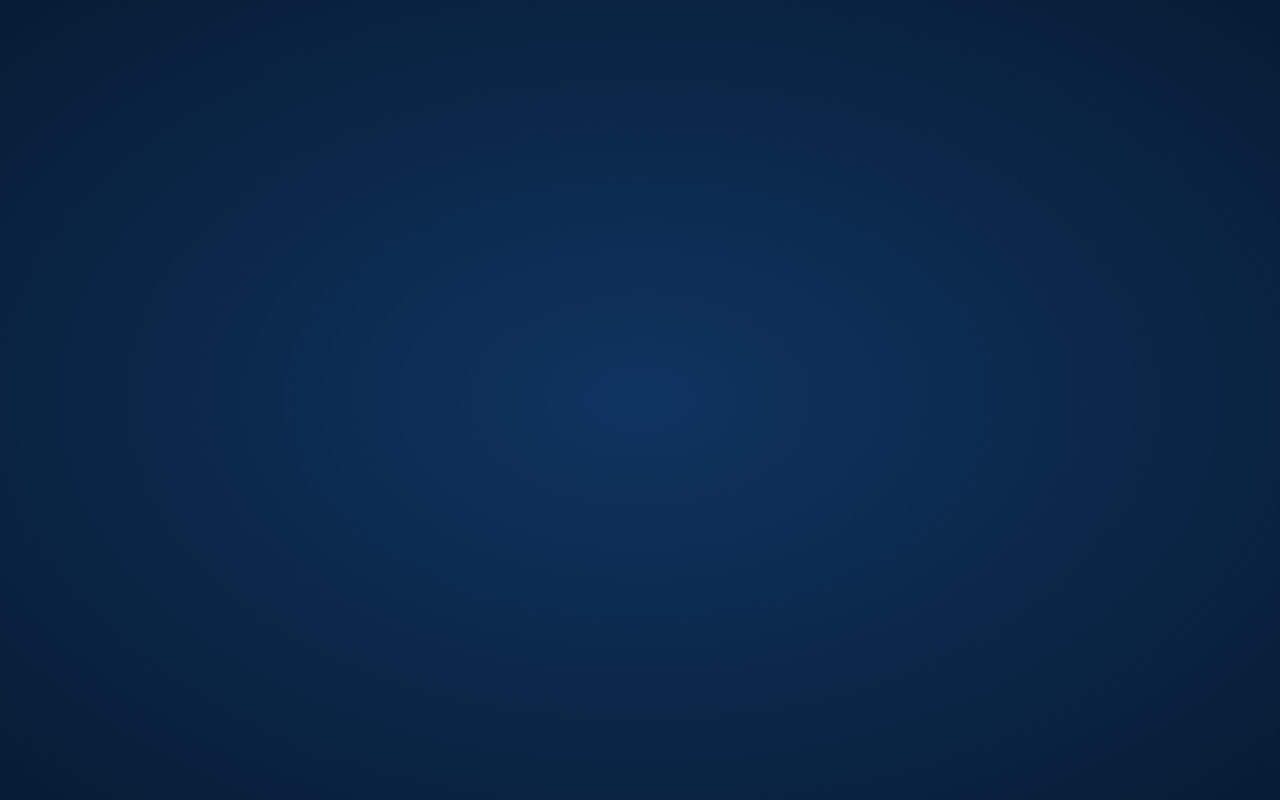
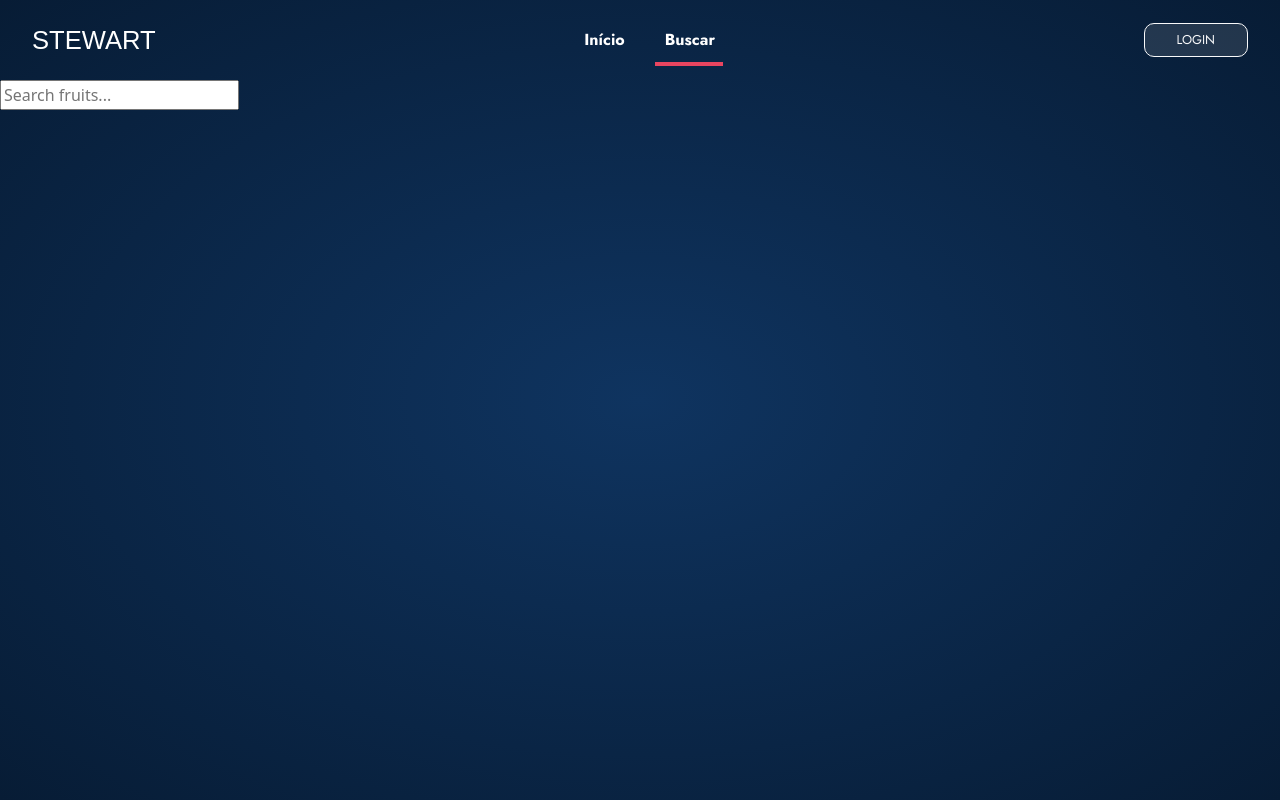
Before and after one commit to RP2-startups/stewart-frontend, a JavaScript app: page /search in a window 1280 px wide. Before the commit this address had no page. Built offline with nearby package versions, Linux system fonts and the light colour scheme; a web font is replaced by a local one.

Commit message:
search base

```diff
--- /dev/null
+++ b/src/components/SearchBar.vue
@@ -0,0 +1,29 @@
+<template>
+  <input type="text" v-model="input" placeholder="Search fruits..." />
+  <!--<div class="item fruit" v-for="fruit in filteredList()" :key="fruit">
+    <p>{{ fruit }}</p>
+  </div>
+  <div class="item error" v-if="input&&!filteredList().length">
+    <p>No results found!</p>
+  </div>-->
+</template>
+
+<style scoped>
+
+</style>
+
+<script lang="ts">
+  import { defineComponent } from "vue";
+  export default defineComponent ({
+    props: {
+      input: {
+        type: String,
+        required: false,
+      }
+    },
+    data() {
+      return {
+      }
+    }
+  });
+</script>
--- /dev/null
+++ b/src/pages/SearchPage.vue
@@ -0,0 +1,10 @@
+<script setup lang="ts">
+  import NavBar from "../components/NavBar.vue";
+  import SearchBar from "../components/SearchBar.vue";
+  import { RouterView } from "vue-router";
+</script>
+
+<template>
+  <NavBar :list = "[{name: 'Início', icon: 'aa'}, {name: 'Buscar', icon: 'aa'},]" :currentPage="2"/>
+  <SearchBar/>
+</template>
--- a/src/router/index.ts
+++ b/src/router/index.ts
@@ -1,6 +1,7 @@
 import ProjectRegister from "@/pages/ProjectRegister.vue";
 import HomePage from "@/pages/HomePage.vue";
 import LoginPage from "@/pages/LoginPage.vue";
+import SearchPage from "@/pages/SearchPage.vue";
 
 import { createRouter, createWebHistory } from "vue-router";
 
@@ -22,6 +23,11 @@ const router = createRouter({
       name: "Login",
       component: LoginPage,
     },
+    {
+      path: "/search",
+      name: "Search Page",
+      component: SearchPage,
+    }
     // {
     //   path: "/about",
     //   name: "about",
```
